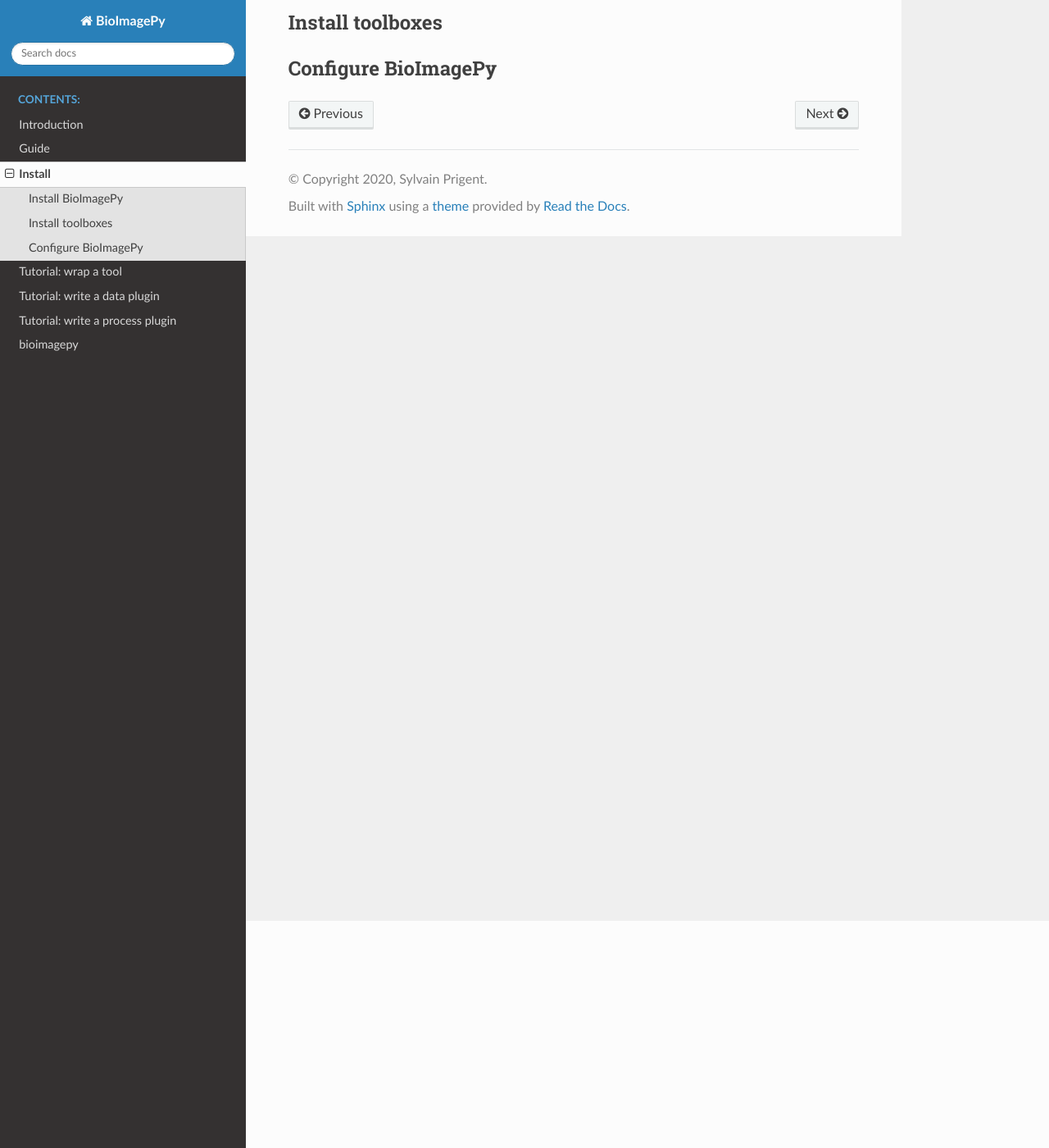
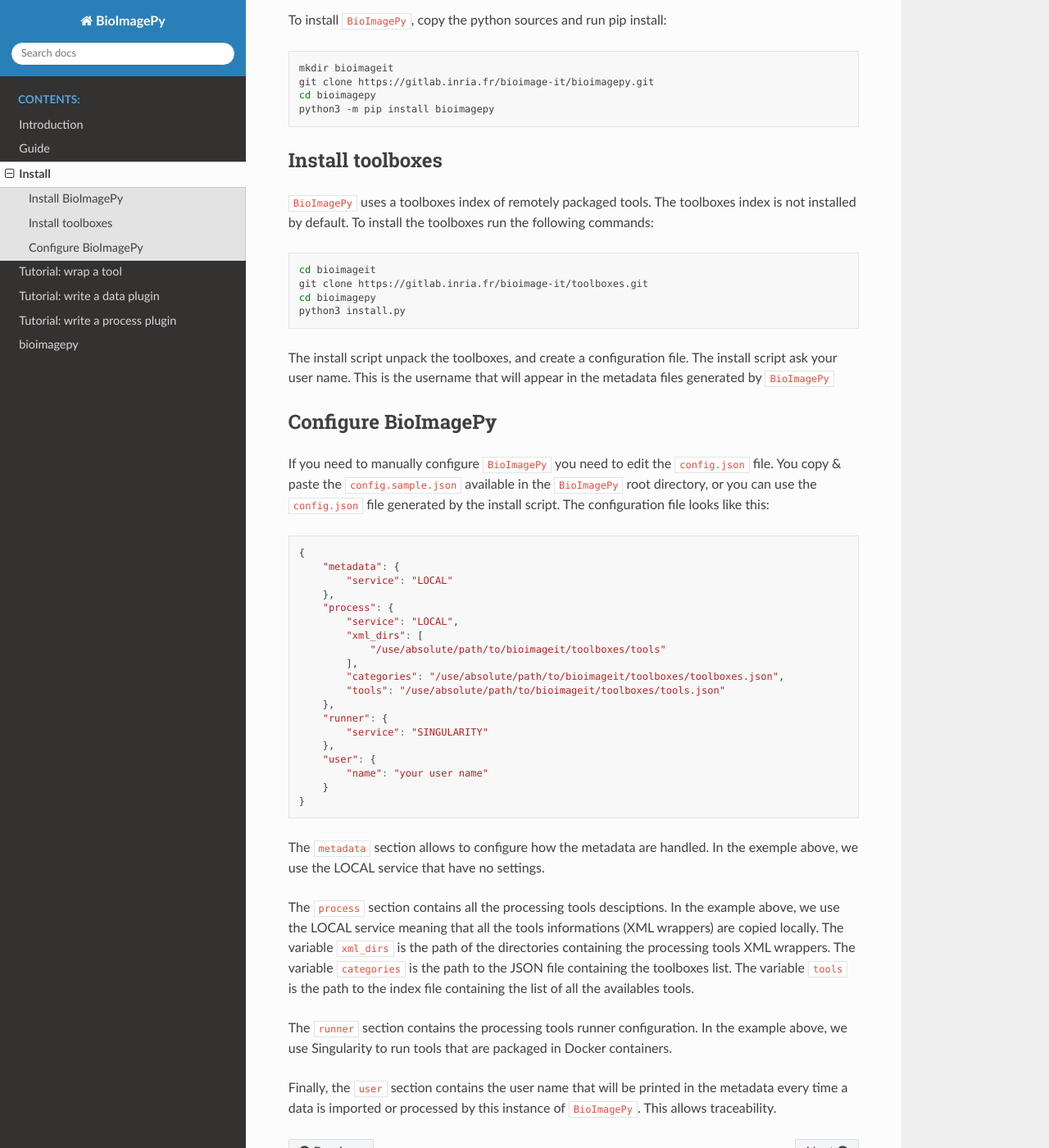
Before and after one commit to bioimageit/bioimageit_core, a Sphinx documentation site: the page built from docs/source/install.rst, in a window 1280 px wide and 1400 px high, scrolled down 277 px. Shown: the whole window at 82% size. Built offline with Sphinx 7.4.7 and the Read the Docs theme 2.0.0, drawn with Linux system fonts in a browser that asks for light colours; some of the changed text lies outside the part shown.

Commit message:
add install doc

```diff
--- a/docs/source/install.rst
+++ b/docs/source/install.rst
@@ -1,14 +1,77 @@
 Install
 =======
 
-This section contains the instruction to install BioImagePy and the toolboxes configuration files
-to have a local working instance of BioImagePy
+This section contains the instruction to install ``BioImagePy`` and the toolboxes configuration files
+to have a local working instance of ``BioImagePy``
 
 Install BioImagePy
 ------------------
 
+To install ``BioImagePy``, copy the python sources and run pip install:
+
+.. code-block:: shell
+
+    mkdir bioimageit
+    git clone https://gitlab.inria.fr/bioimage-it/bioimagepy.git
+    cd bioimagepy
+    python3 -m pip install bioimagepy
+
+
 Install toolboxes
 -----------------
 
+``BioImagePy`` uses a toolboxes index of remotely packaged tools. The toolboxes index is not installed by default. To install the
+toolboxes run the following commands:
+
+.. code-block:: shell
+
+    cd bioimageit
+    git clone https://gitlab.inria.fr/bioimage-it/toolboxes.git
+    cd bioimagepy
+    python3 install.py
+
+The install script unpack the toolboxes, and create a configuration file. The install script ask your user name. This is the username
+that will appear in the metadata files generated by ``BioImagePy``
+
 Configure BioImagePy
 --------------------
+
+If you need to manually configure ``BioImagePy`` you need to edit the ``config.json`` file. You copy & paste
+the ``config.sample.json`` available in the ``BioImagePy`` root directory, or you can use the ``config.json``
+file generated by the install script. The configuration file looks like this:
+
+.. code-block:: javascript
+
+    {
+        "metadata": {
+            "service": "LOCAL"
+        },
+        "process": {
+            "service": "LOCAL",
+            "xml_dirs": [
+                "/use/absolute/path/to/bioimageit/toolboxes/tools"
+            ],
+            "categories": "/use/absolute/path/to/bioimageit/toolboxes/toolboxes.json",
+            "tools": "/use/absolute/path/to/bioimageit/toolboxes/tools.json"
+        },
+        "runner": {
+            "service": "SINGULARITY"
+        },
+        "user": {
+            "name": "your user name"
+        }
+    }
+
+The ``metadata`` section allows to configure how the metadata are handled. In the exemple above, we use the LOCAL service that
+have no settings.
+
+The ``process`` section contains all the processing tools desciptions. In the example above, we use the LOCAL service meaning
+that all the tools informations (XML wrappers) are copied locally. The variable ``xml_dirs`` is the path of the directories
+containing the processing tools XML wrappers. The variable ``categories`` is the path to the JSON file containing the
+toolboxes list. The variable ``tools`` is the path to the index file containing the list of all the availables tools.
+
+The ``runner`` section contains the processing tools runner configuration. In the example above, we use Singularity to run tools
+that are packaged in Docker containers.
+
+Finally, the ``user`` section contains the user name that will be printed in the metadata every time a data is imported or
+processed by this instance of ``BioImagePy``. This allows traceability.
```
